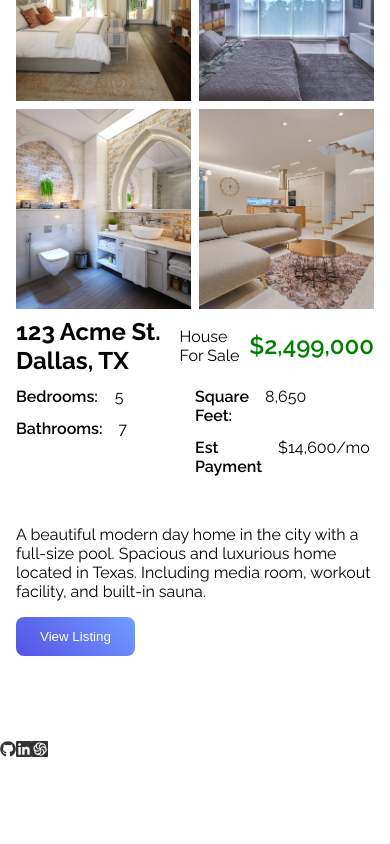
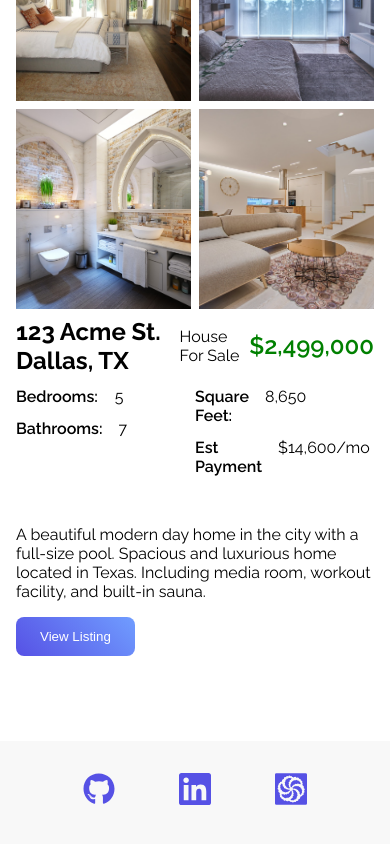
Before and after one commit to MaksBernatowicz/real-estate-app, a React (Create React App) app: page / in a window 390 px wide. Shown: the part 3646-4490 px from the top of the page. Before the commit the page ends 4407 px from the top, so only its background shows below. Built offline with nearby package versions, Linux system fonts and the light colour scheme.

Commit message:
styles for Footer section

```diff
--- a/src/components/footer/Footer.css
+++ b/src/components/footer/Footer.css
@@ -0,0 +1,26 @@
+.footer {
+    width: 100%;
+    padding: 2rem 0;
+    background-color: #f8f8f8;
+}
+
+.footer .social {
+    text-align: center;
+}
+
+.footer .icon {
+    font-size: 2rem;
+    margin: 2rem 3rem;
+    color: #5651e5;
+}
+
+@media screen and (max-width: 940px) {
+    .footer .container {
+        grid-template-columns: repeat(2, 1fr);
+        gap: .5rem;
+    }
+
+    .footer .icon {
+        margin: 1rem 2rem;
+    }
+}
--- a/src/components/footer/Footer.js
+++ b/src/components/footer/Footer.js
@@ -1,4 +1,6 @@
 import React from 'react'
+
+import './Footer.css'
 
 import { FaGithub } from 'react-icons/fa'
 import { SiCodewars, SiLinkedin } from 'react-icons/si'
```
